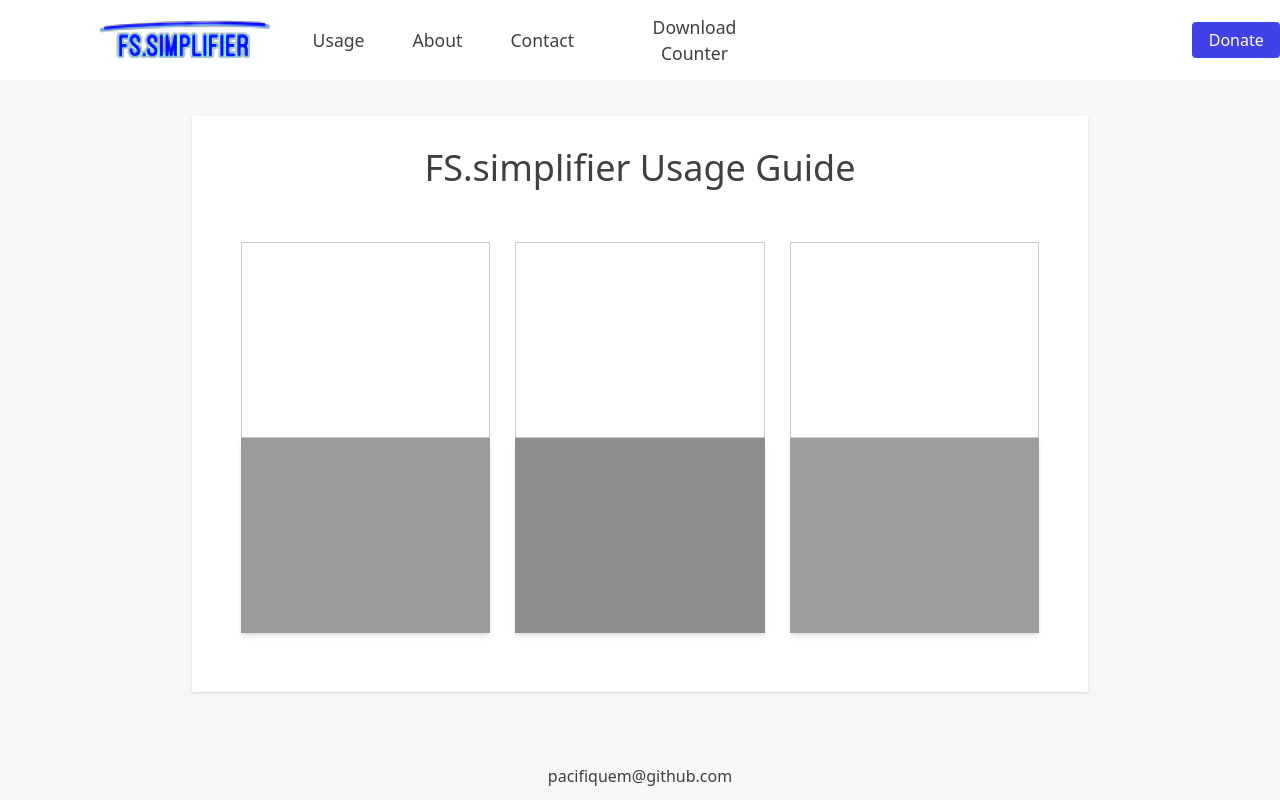
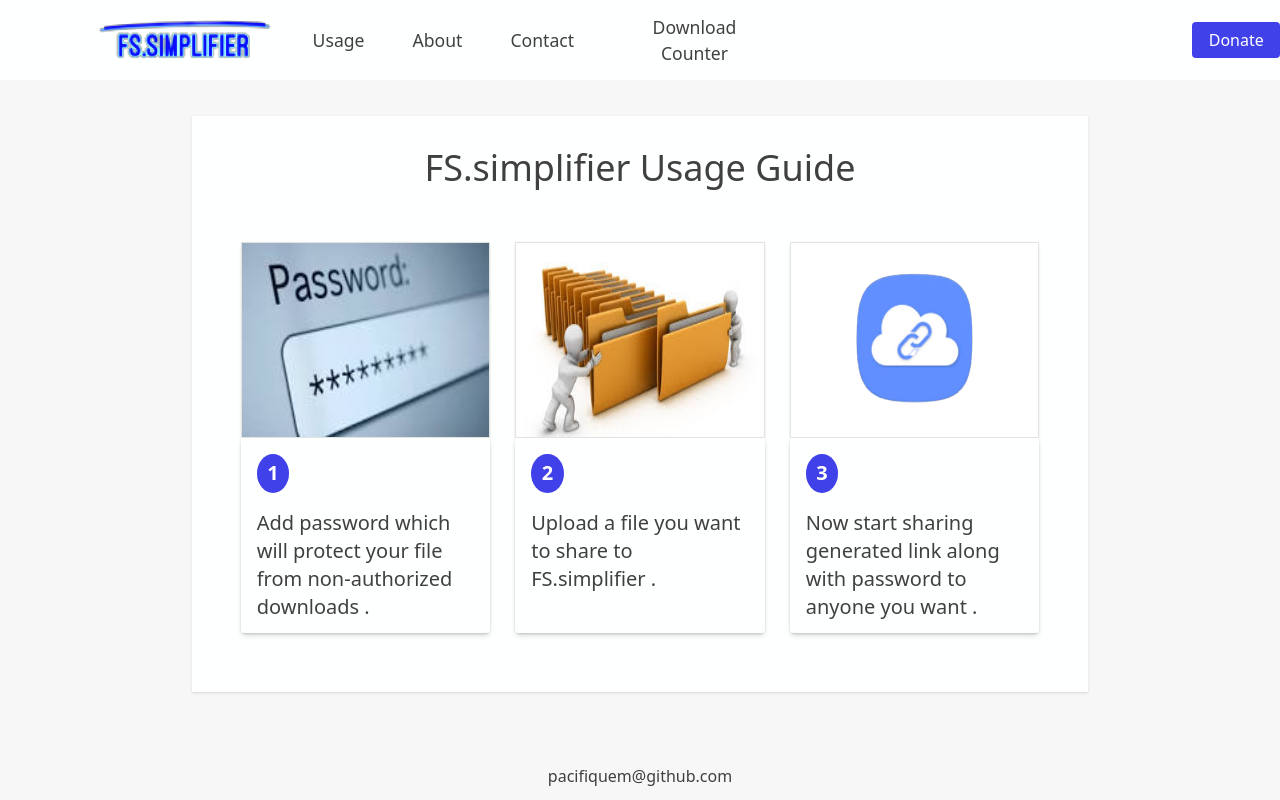
Before and after one commit to pacifiquem/FS_simplifier, a Vue app in the folder client/: page / in a window 1280 px wide. Both pictures are taken after a click on the button "Usage". Built offline with nearby package versions, Linux system fonts and the light colour scheme; what bootstrap-icons-vue would draw is missing.

Commit message:
[feat] : usage discription finished

```diff
--- a/client/src/components/Usage.vue
+++ b/client/src/components/Usage.vue
@@ -19,23 +19,76 @@
       <div
         class="flex flex-row justify-center items-center gap-[3%] w-[100%] h-[85%] mt-8"
       >
-        <div class="w-[30%] h-[90%] bg-[#00000065]">
+        <div
+          class="w-[30%] h-[90%] rounded shadow hover:shadow-lg hover:cursor-pointer"
+        >
           <div
-            class="w-[100%] h-[50%] bg-white border-solid border-[#00000034] border-[0.5px]"
-          ></div>
-          <div class="w-[100%] h-[50%] shadow-md"></div>
+            class="w-[100%] h-[50%] border-solid border-[#0000001c] border-[0.5px]"
+          >
+            <img
+              src="../assets/UsagePassword.jpg"
+              alt="Password Usage Image"
+              style="width: 100%; height: 100%"
+            />
+          </div>
+          <div class="w-[100%] h-[50%] shadow-md">
+            <div
+              class="w-[13%] h-[20%] rounded-[50%] bg-[#3232e8ec] flex justify-center items-center relative top-4 ml-4"
+            >
+              <p class="text-xl text-center font-semibold text-white">1</p>
+            </div>
+            <p class="text-start text-textColor text-xl px-4 pt-8">
+              Add password which will protect your file from non-authorized
+              downloads .
+            </p>
+          </div>
         </div>
-        <div class="w-[30%] h-[90%] bg-[#00000072]">
+        <div
+          class="w-[30%] h-[90%] rounded shadow hover:shadow-lg hover:cursor-pointer"
+        >
           <div
-            class="w-[100%] h-[50%] bg-white border-solid border-[#00000034] border-[0.5px]"
-          ></div>
-          <div class="w-[100%] h-[50%] shadow-md"></div>
+            class="w-[100%] h-[50%] bg-white border-solid border-[#0000001c] border-[0.5px]"
+          >
+            <img
+              src="../assets/UsageFiles.jpg"
+              alt="Files Usage Image"
+              style="width: 100%; height: 100%"
+            />
+          </div>
+          <div class="w-[100%] h-[50%] shadow-md">
+            <div
+              class="w-[13%] h-[20%] rounded-[50%] bg-[#3232e8ec] flex justify-center items-center relative top-4 ml-4"
+            >
+              <p class="text-xl text-center font-semibold text-white">2</p>
+            </div>
+            <p class="text-start text-textColor text-xl px-4 pt-8">
+              Upload a file you want to share to FS.simplifier .
+            </p>
+          </div>
         </div>
-        <div class="w-[30%] h-[90%] bg-[#00000061]">
+        <div
+          class="w-[30%] h-[90%] rounded shadow hover:shadow-lg hover:cursor-pointer"
+        >
           <div
-            class="w-[100%] h-[50%] bg-white border-solid border-[#00000034] border-[0.5px]"
-          ></div>
-          <div class="w-[100%] h-[50%] shadow-md"></div>
+            class="w-[100%] h-[50%] bg-white border-solid border-[#0000001c] border-[0.5px] flex justify-center items-center"
+          >
+            <img
+              src="../assets/UsageLinks.png"
+              alt="Links Usage Image"
+              style="width: 50%; height: 70%"
+            />
+          </div>
+          <div class="w-[100%] h-[50%] shadow-md">
+            <div
+              class="w-[13%] h-[20%] rounded-[50%] bg-[#3232e8ec] flex justify-center items-center relative top-4 ml-4"
+            >
+              <p class="text-xl text-center font-semibold text-white">3</p>
+            </div>
+            <p class="text-start text-textColor text-xl px-4 pt-8">
+              Now start sharing generated link along with password to anyone you
+              want .
+            </p>
+          </div>
         </div>
       </div>
     </div>
```
